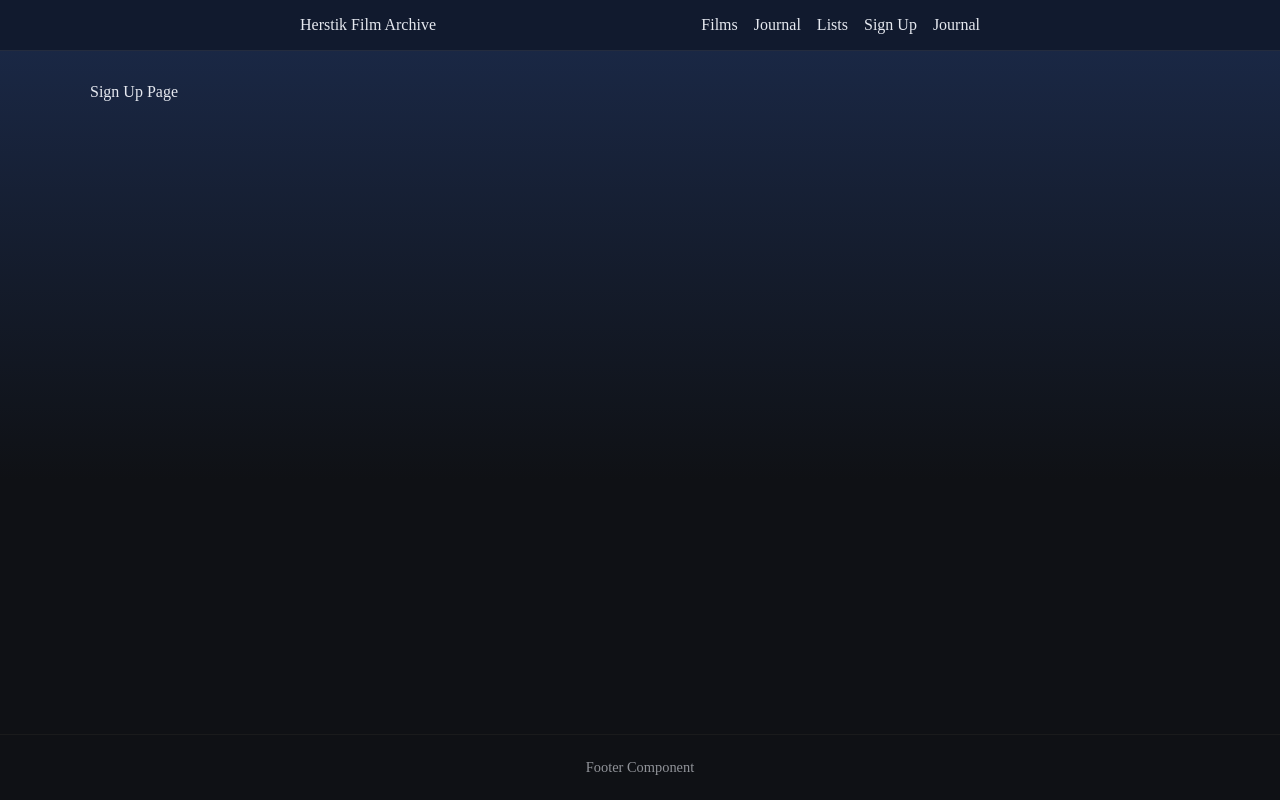
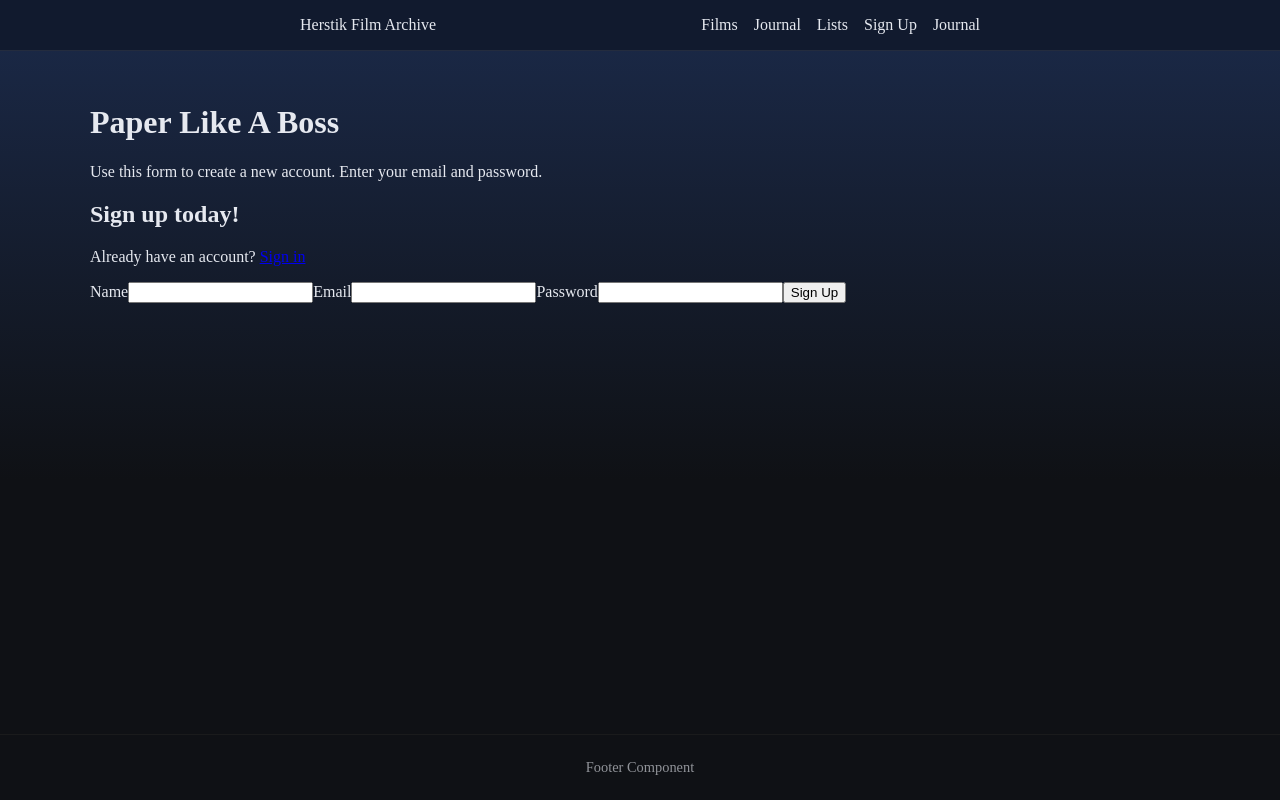
Before and after one commit to AidanH567/Herstik-Film-Archive, a React (Vite) app in the folder Herstik Film Archive/: page /signup in a window 1280 px wide. Built offline with nearby package versions, Linux system fonts and the light colour scheme.

Commit message:
created signup page

```diff
--- a/Herstik Film Archive/src/app_clean/routes.jsx
+++ b/Herstik Film Archive/src/app_clean/routes.jsx
@@ -5,7 +5,6 @@ import Home from '../pages/Home.jsx';
 import List from '../pages/List.jsx';
 import Journal from '../pages/Journal.jsx';
 import Login from '../pages/Login.jsx';
-import SignUp from '../pages/SignUp.jsx';
 import Reviews from '../pages/Reviews.jsx';
 import AppLayout from './AppLayout.jsx';
 import NotFound from '../pages/NotFound.jsx';
@@ -13,6 +12,7 @@ import Films from '../pages/Films.jsx';
 import FilmDetail from '../pages/FilmDetail.jsx';
 import FilmsBrowse from '../pages/FilmsBrowse.jsx';
 import FilmsLayout from './FilmLayout.jsx';
+import SignUp from '../pages/SignUp.jsx';
 
 
 export default function AppRoutes() {
--- a/Herstik Film Archive/src/context/AuthContext.jsx
+++ b/Herstik Film Archive/src/context/AuthContext.jsx
@@ -82,15 +82,14 @@ export const AuthContextProvider = ({ children }) => {
     }
   }
 
-  const signUpNewUser = async (email, password, name, accountType) => {
+  const signUpNewUser = async (email, password, name) => {
     try {
       const { data, error } = await supabase.auth.signUp({
         email: email.toLowerCase(),
         password: password,
         options: {
           data: {
-            name: name,
-            account_type: accountType,
+            name: name
           },
         },
       });
--- a/Herstik Film Archive/src/pages/Home.jsx
+++ b/Herstik Film Archive/src/pages/Home.jsx
@@ -4,6 +4,8 @@ import MovieCard from "../components/MovieCard.jsx"
 import ReviewCard from "../components/RecentReviews.jsx"
 import "../App.css"
 import useTrendingMovies from "../hooks/useTrendingMovies"
+
+
 
 export default function Home() {
   const { movies, loading, error } = useTrendingMovies()
--- a/Herstik Film Archive/src/pages/SignUp.jsx
+++ b/Herstik Film Archive/src/pages/SignUp.jsx
@@ -1,3 +1,142 @@
-export default function SignUp() {
-  return <div>Sign Up Page</div>;
-}
+import { Link } from 'react-router-dom';
+import { useAuth } from '../context/AuthContext';
+import { useActionState } from 'react';
+import { useNavigate } from 'react-router-dom';
+
+const Signup = () => {
+  const { signUpNewUser } = useAuth();
+  const navigate = useNavigate();
+
+  const [error, submitAction, isPending] = useActionState(
+    async (previousState, formData) => {
+      const email = formData.get('email');
+      const password = formData.get('password');
+      const name = formData.get('name');
+      // const accountType = formData.get('account-type');
+
+      const {
+        success,
+        data,
+        error: signUpError,
+      } = await signUpNewUser(email, password, name);
+
+      if (signUpError) {
+        return new Error(signUpError);
+      }
+      if (success && data?.session) {
+        navigate('/home');
+        return null;
+      }
+      return null;
+    },
+    null
+  );
+
+  return (
+    <>
+      <h1 className="landing-header">Paper Like A Boss</h1>
+      <div className="sign-form-container">
+        <form
+          action={submitAction}
+          aria-label="Sign up form"
+          aria-describedby="form-description"
+        >
+          <div id="form-description" className="sr-only">
+            Use this form to create a new account. Enter your email and
+            password.
+          </div>
+
+          <h2 className="form-title">Sign up today!</h2>
+          <p>
+            Already have an account?{' '}
+            <Link className="form-link" to="/">
+              Sign in
+            </Link>
+          </p>
+
+          <label htmlFor="name">Name</label>
+          <input
+            className="form-input"
+            type="text"
+            name="name"
+            id="name"
+            placeholder=""
+            required
+            aria-required="true"
+            aria-invalid={error ? 'true' : 'false'}
+            aria-describedby={error ? 'signup-error' : undefined}
+            disabled={isPending}
+          />
+
+          <label htmlFor="email">Email</label>
+          <input
+            className="form-input"
+            type="email"
+            name="email"
+            id="email"
+            placeholder=""
+            required
+            aria-required="true"
+            aria-invalid={error ? 'true' : 'false'}
+            aria-describedby={error ? 'signup-error' : undefined}
+            disabled={isPending}
+          />
+
+          <label htmlFor="password">Password</label>
+          <input
+            className="form-input"
+            type="password"
+            name="password"
+            id="password"
+            placeholder=""
+            required
+            aria-required="true"
+            aria-invalid={error ? 'true' : 'false'}
+            aria-describedby={error ? 'signup-error' : undefined}
+            disabled={isPending}
+          />
+
+          {/* <fieldset
+            className="form-fieldset"
+            aria-required="true"
+            aria-label="Select your role"
+          >
+            <legend>Select your role</legend>
+            <div className="radio-group">
+              <label>
+                <input
+                  type="radio"
+                  name="account-type"
+                  value="admin"
+                  required
+                />{' '}
+                Admin
+              </label>
+              <label>
+                <input type="radio" name="account-type" value="rep" required />{' '}
+                Sales Rep
+              </label>
+            </div>
+          </fieldset> */}
+
+          <button
+            type="submit"
+            className="form-button"
+            disabled={isPending}
+            aria-busy={isPending}
+          >
+            {isPending ? 'Signing up...' : 'Sign Up'}
+          </button>
+
+          {error && (
+            <div id="signup-error" role="alert" className="sign-form-error-message">
+              {error.message}
+            </div>
+          )}
+        </form>
+      </div>
+    </>
+  );
+};
+
+export default Signup;
```
